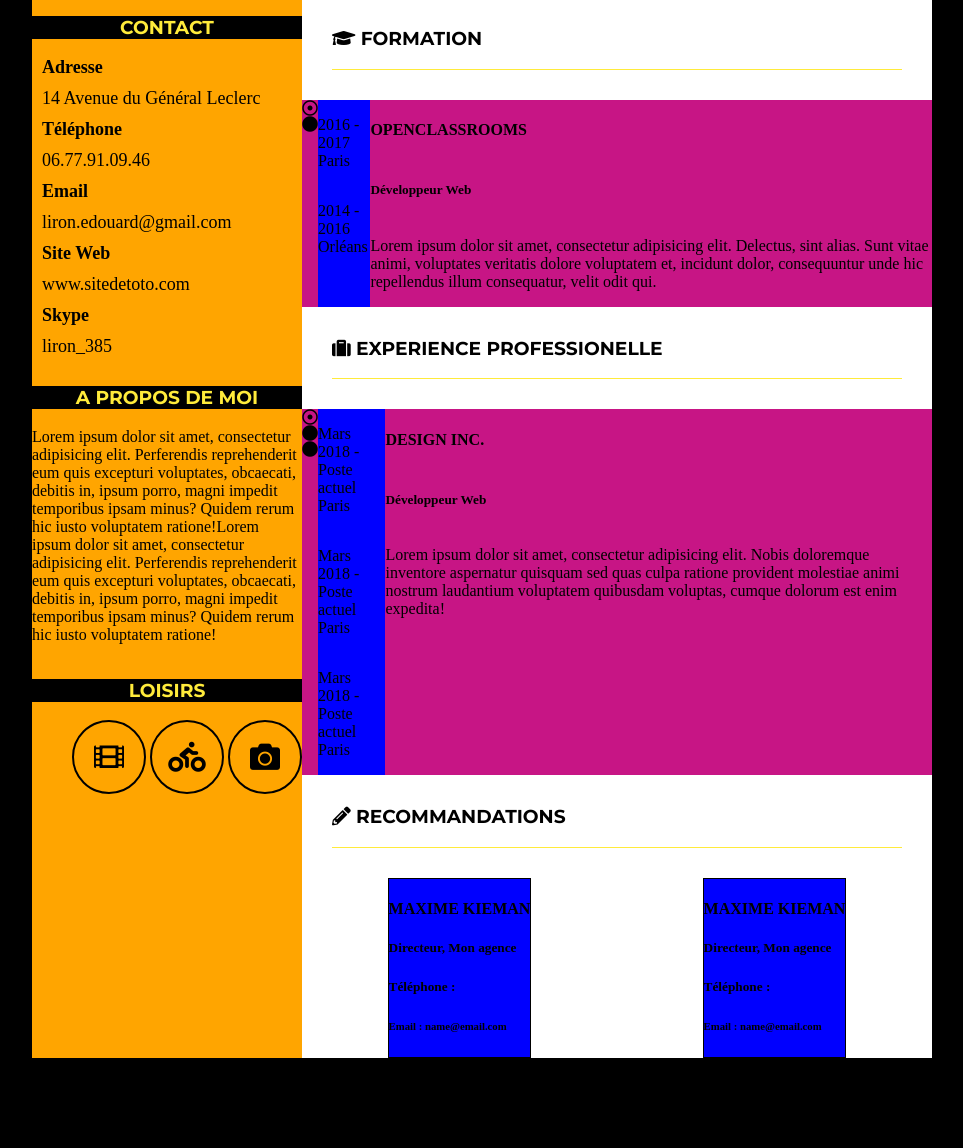
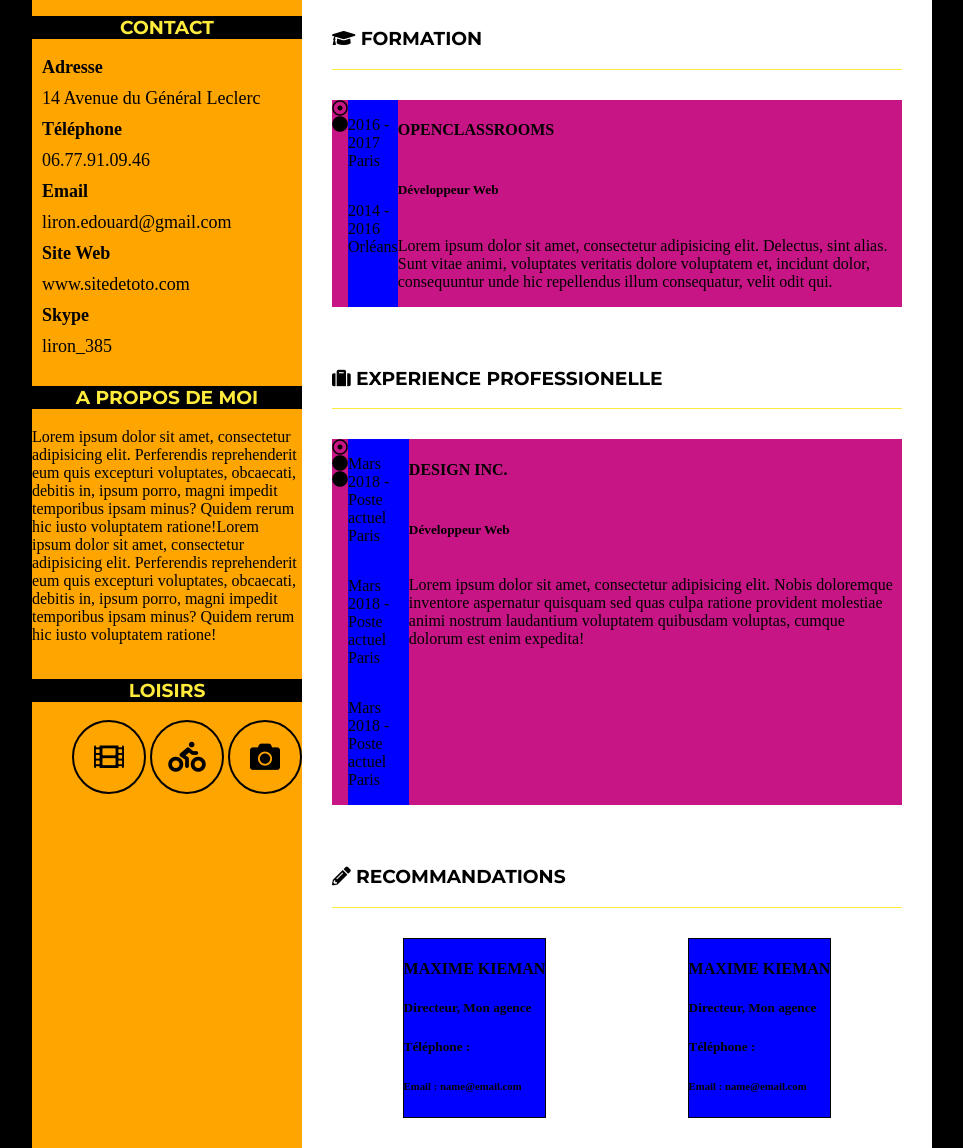
Before and after one commit to Edouardliron/Projet2final, a plain HTML site: page index.html in a window 1280 px wide. Shown: the part 152-1300 px from the top of the page, without its empty margins (158-1121 px from the left). Before the commit the page ends 1210 px from the top, so only its background shows below. Drawn offline with Linux system fonts and the light colour scheme.

Commit message:
modification des marges

```diff
--- a/style.css
+++ b/style.css
@@ -78,17 +78,20 @@ aside
 {
 	display: flex;
 	flex-direction: row;
+	margin: 30px;
 }
 .resume_work
 {
 	display: flex;
 	flex-direction: row;
+	margin: 30px;
 }
 .resume_recommandation
 {
 	display: flex;
 	flex-direction: row;
 	justify-content: space-around;
+	margin: 30px;
 }
 .title
 {
```
